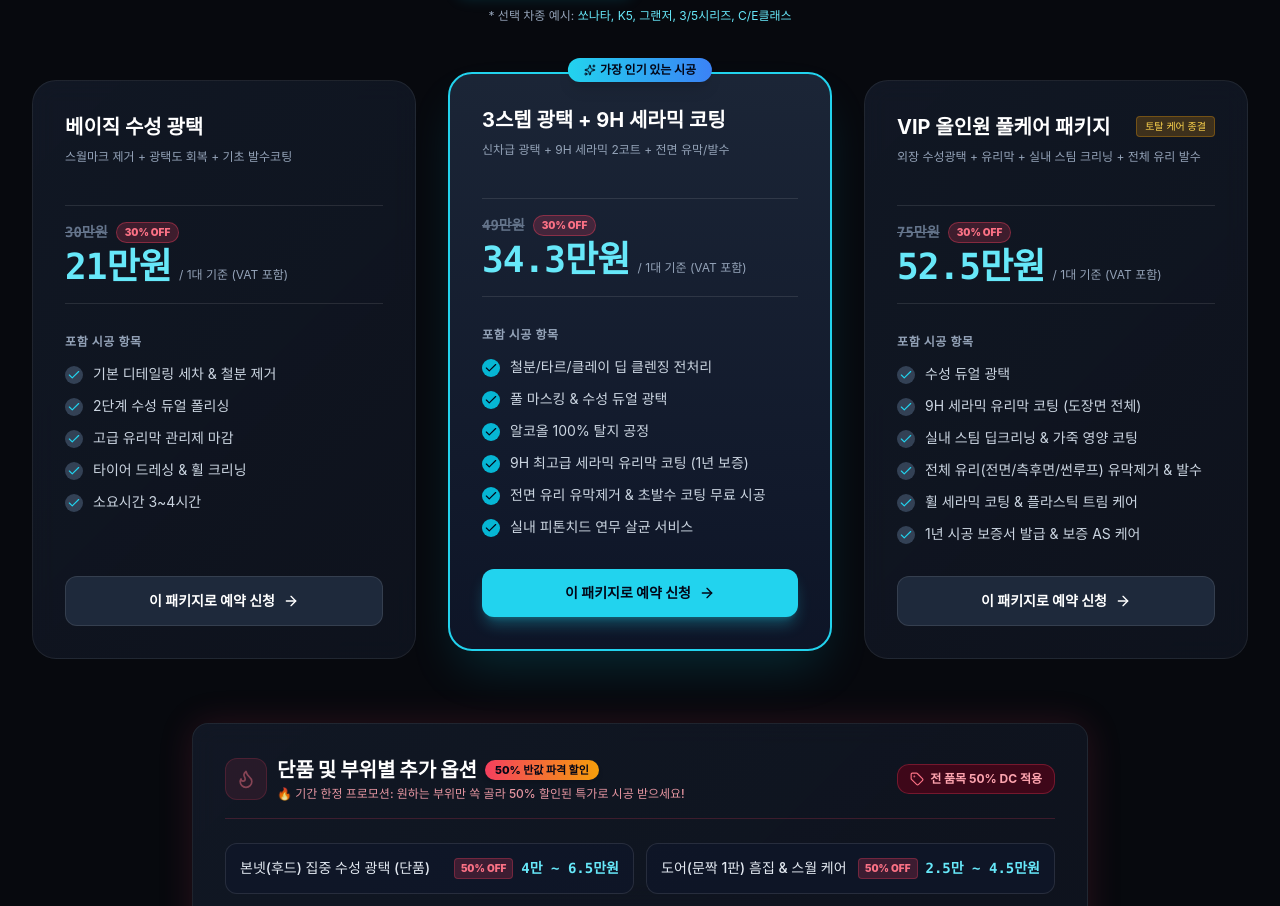
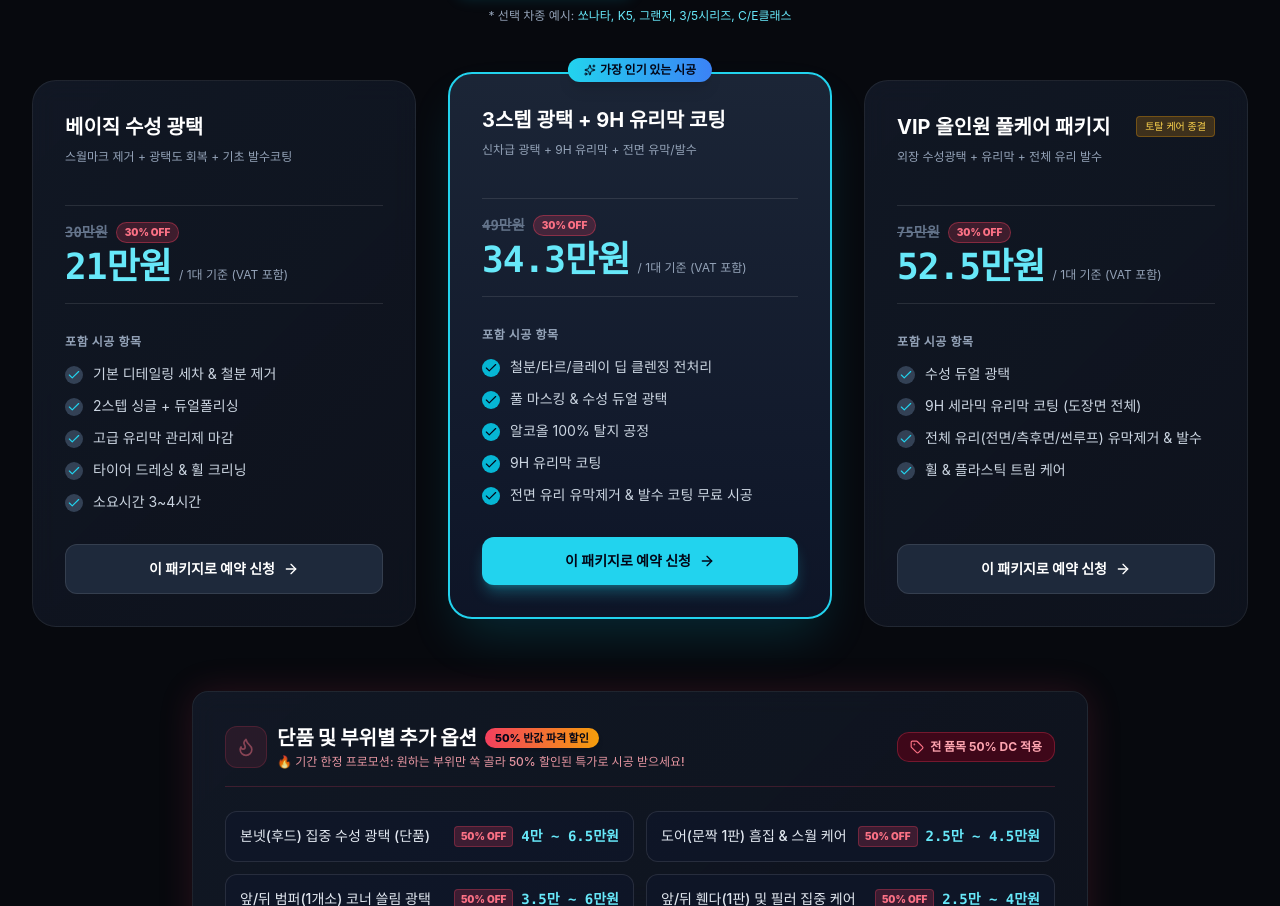
Before and after one commit to ankijung88-cloud/lumenDetail, a React (Vite) app: page / in a window 1280 px wide. Shown: the part 4974-5880 px from the top of the page. Built offline with nearby package versions, Linux system fonts and the light colour scheme; a web font is replaced by a local one.

Commit message:
chore: update service package names and included items in servicesData

```diff
--- a/src/data/servicesData.js
+++ b/src/data/servicesData.js
@@ -212,7 +212,7 @@ export const PRICING_DATA = {
       },
       includes: [
         '기본 디테일링 세차 & 철분 제거',
-        '2단계 수성 듀얼 폴리싱',
+        '2스텝 싱글 + 듀얼폴리싱',
         '고급 유리막 관리제 마감',
         '타이어 드레싱 & 휠 크리닝',
         '소요시간 3~4시간'
@@ -220,8 +220,8 @@ export const PRICING_DATA = {
     },
     {
       id: 'premium_coating',
-      name: '3스텝 광택 + 9H 세라믹 코팅',
-      desc: '신차급 광택 + 9H 세라믹 2코트 + 전면 유막/발수',
+      name: '3스텝 광택 + 9H 유리막 코팅',
+      desc: '신차급 광택 + 9H 유리막 + 전면 유막/발수',
       recommended: true,
       badge: '가장 인기 있는 시공',
       prices: {
@@ -234,15 +234,14 @@ export const PRICING_DATA = {
         '철분/타르/클레이 딥 클렌징 전처리',
         '풀 마스킹 & 수성 듀얼 광택',
         '알코올 100% 탈지 공정',
-        '9H 최고급 세라믹 유리막 코팅 (1년 보증)',
-        '전면 유리 유막제거 & 초발수 코팅 무료 시공',
-        '실내 피톤치드 연무 살균 서비스'
+        '9H 유리막 코팅',
+        '전면 유리 유막제거 & 발수 코팅 무료 시공'
       ]
     },
     {
       id: 'all_in_one_vip',
       name: 'VIP 올인원 풀케어 패키지',
-      desc: '외장 수성광택 + 유리막 + 실내 스팀 크리닝 + 전체 유리 발수',
+      desc: '외장 수성광택 + 유리막 + 전체 유리 발수',
       recommended: false,
       badge: '토탈 케어 종결',
       prices: {
@@ -254,10 +253,8 @@ export const PRICING_DATA = {
       includes: [
         '수성 듀얼 광택',
         '9H 세라믹 유리막 코팅 (도장면 전체)',
-        '실내 스팀 딥크리닝 & 가죽 영양 코팅',
         '전체 유리(전면/측후면/썬루프) 유막제거 & 발수',
-        '휠 세라믹 코팅 & 플라스틱 트림 케어',
-        '1년 시공 보증서 발급 & 보증 AS 케어'
+        '휠 & 플라스틱 트림 케어'
       ]
     }
   ],
```
